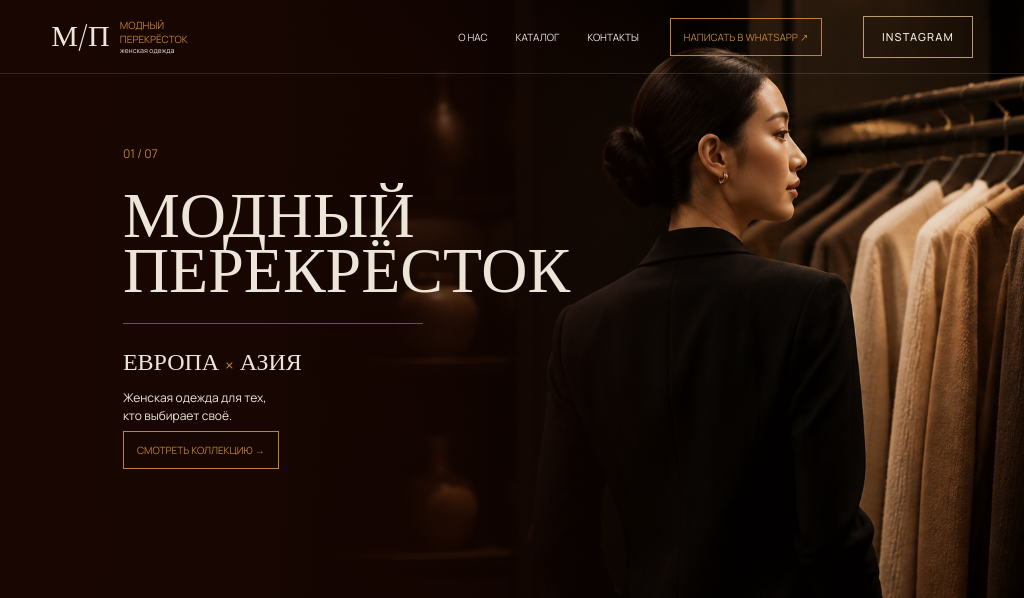
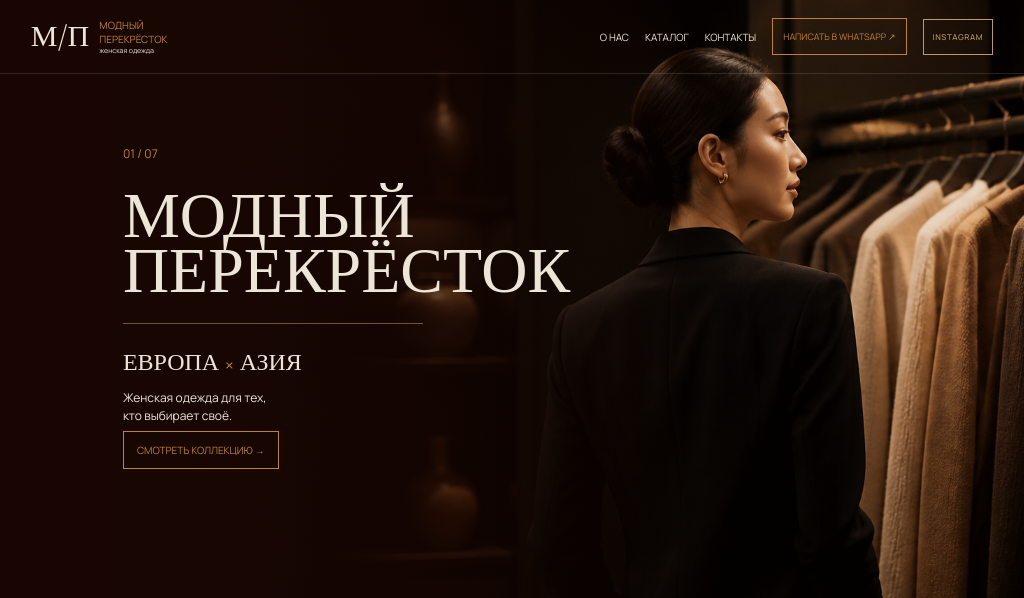
Before and after one commit to otherworldly1928/modny-perekrestok, a plain HTML site: page index.html in a window 1024 px wide. Shown: the top 598 px of the page. Drawn offline with nearby package versions, Linux system fonts and the light colour scheme.

Commit message:
Update fixes.css
Исправить кнопку Instagram в шапке

```diff
--- a/fixes.css
+++ b/fixes.css
@@ -454,3 +454,53 @@ body.instagram-modal-open {
     font-size: 10px;
   }
 }
+/* Исправление Instagram-кнопки в шапке */
+
+.header .instagram-site-button {
+  order: 0;
+
+  flex: 0 0 auto;
+
+  min-height: 36px;
+  padding: 0 12px;
+  margin-left: 0;
+
+  white-space: nowrap;
+
+  border: 1px solid var(--mp-gold);
+  color: var(--mp-gold);
+
+  font-size: 9px;
+  letter-spacing: 0.08em;
+}
+
+.header .top-cta {
+  flex: 0 0 auto;
+}
+
+.header nav {
+  gap: 24px;
+}
+
+@media (min-width: 901px) and (max-width: 1250px) {
+  .header {
+    gap: 16px;
+    padding-left: 3%;
+    padding-right: 3%;
+  }
+
+  .header nav {
+    gap: 16px;
+  }
+
+  .header .instagram-site-button {
+    padding: 0 9px;
+    font-size: 8px;
+  }
+
+  .header .top-cta {
+    padding-left: 10px;
+    padding-right: 10px;
+    font-size: 9px;
+  }
+}
```
